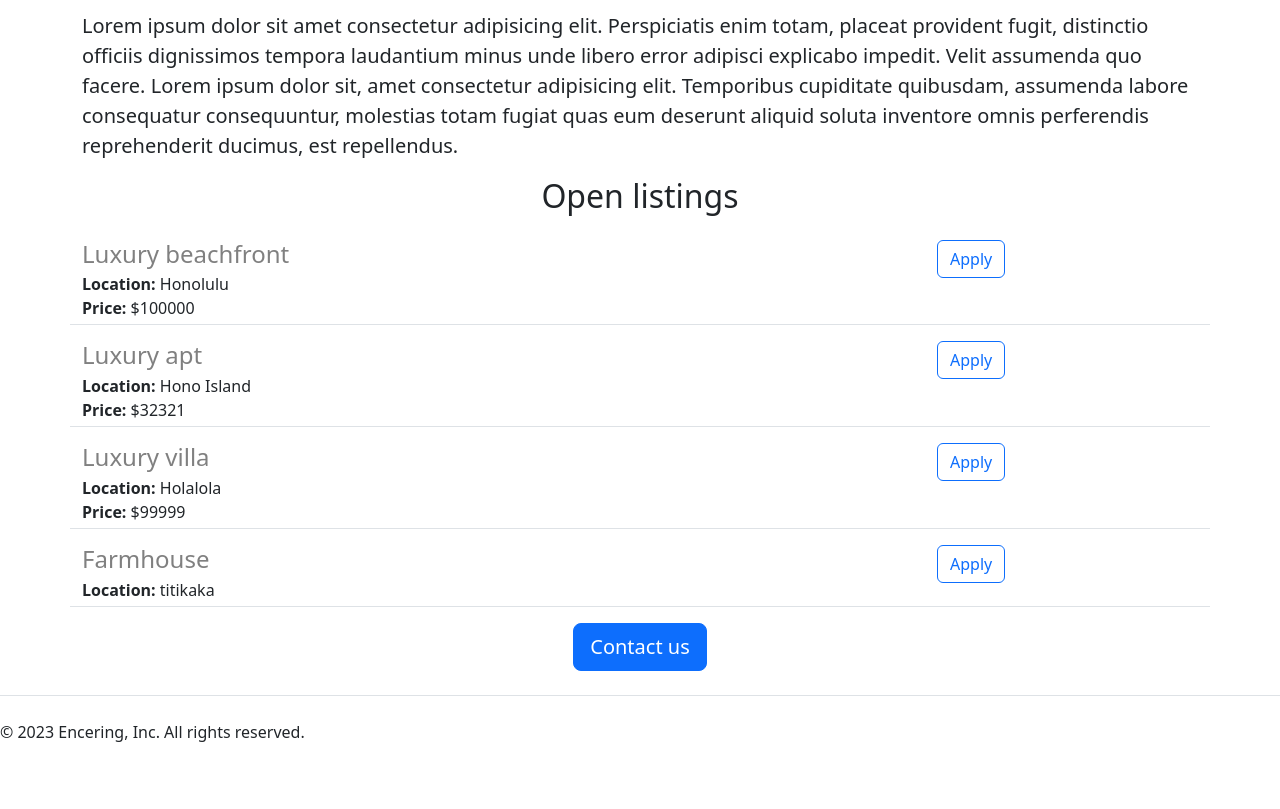
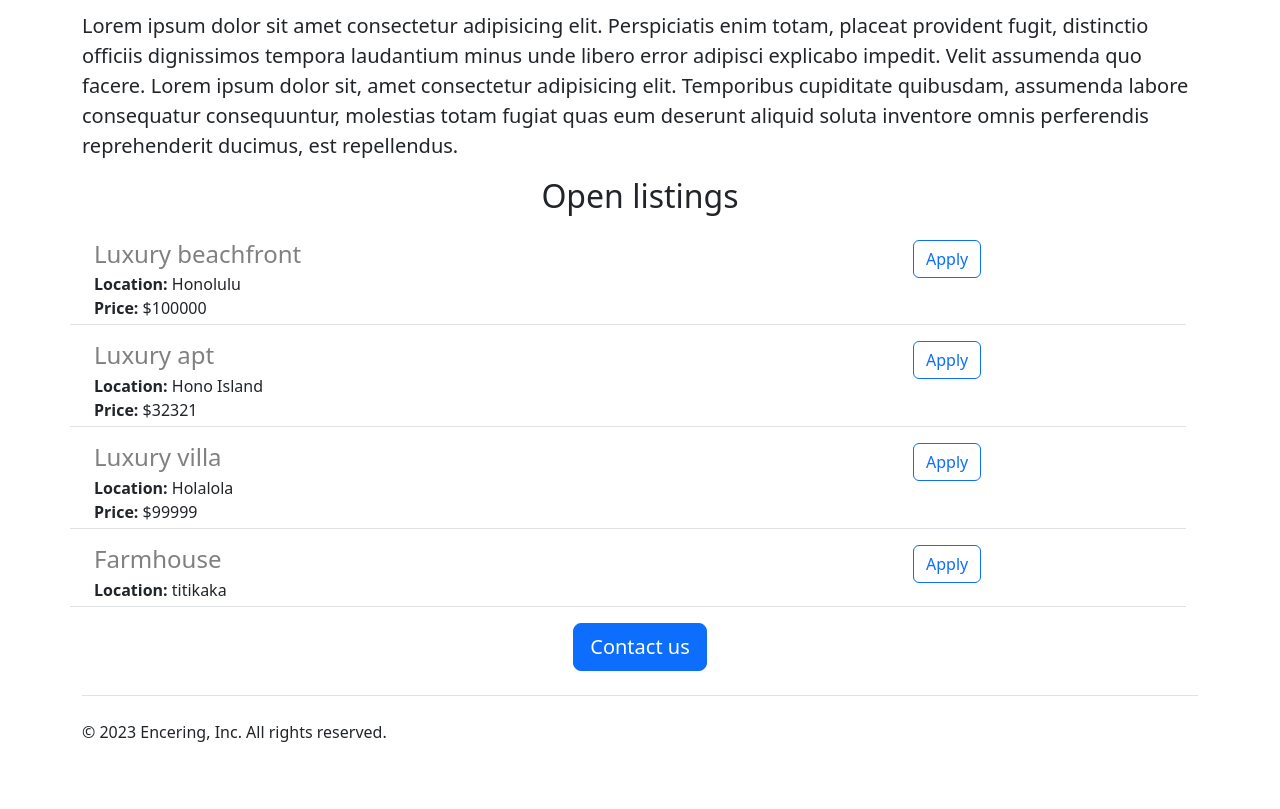
Before and after one commit to zajko99/luxcareersv2, a Flask app: page / in a window 1280 px wide. Shown: the part 823-1632 px from the top of the page. Run offline with Flask 3, Linux system fonts and the light colour scheme.

Commit message:
small update

```diff
--- a/templates/footer.html
+++ b/templates/footer.html
@@ -1,4 +1,4 @@
-<footer>
+<footer class="container">
   <div class="d-flex flex-column flex-sm-row justify-content-between py-4 my-4 border-top">
     <p>&copy; 2023 Encering, Inc. All rights reserved.</p>
     <ul class="list-unstyled d-flex">
--- a/templates/jobitem.html
+++ b/templates/jobitem.html
@@ -1,4 +1,4 @@
-<div class="border-bottom row" style="margin-bottom:16px; padding-bottom:4px">
+<div class="border-bottom row container" style="margin-bottom:16px; padding-bottom:4px">
 <div class="col-9">
   <h4 style="color:gray; margin-bottom:4px">{{job["title"]}}</h4>
   <div><b>Location: </b>{{job["location"]}}</div>
```
